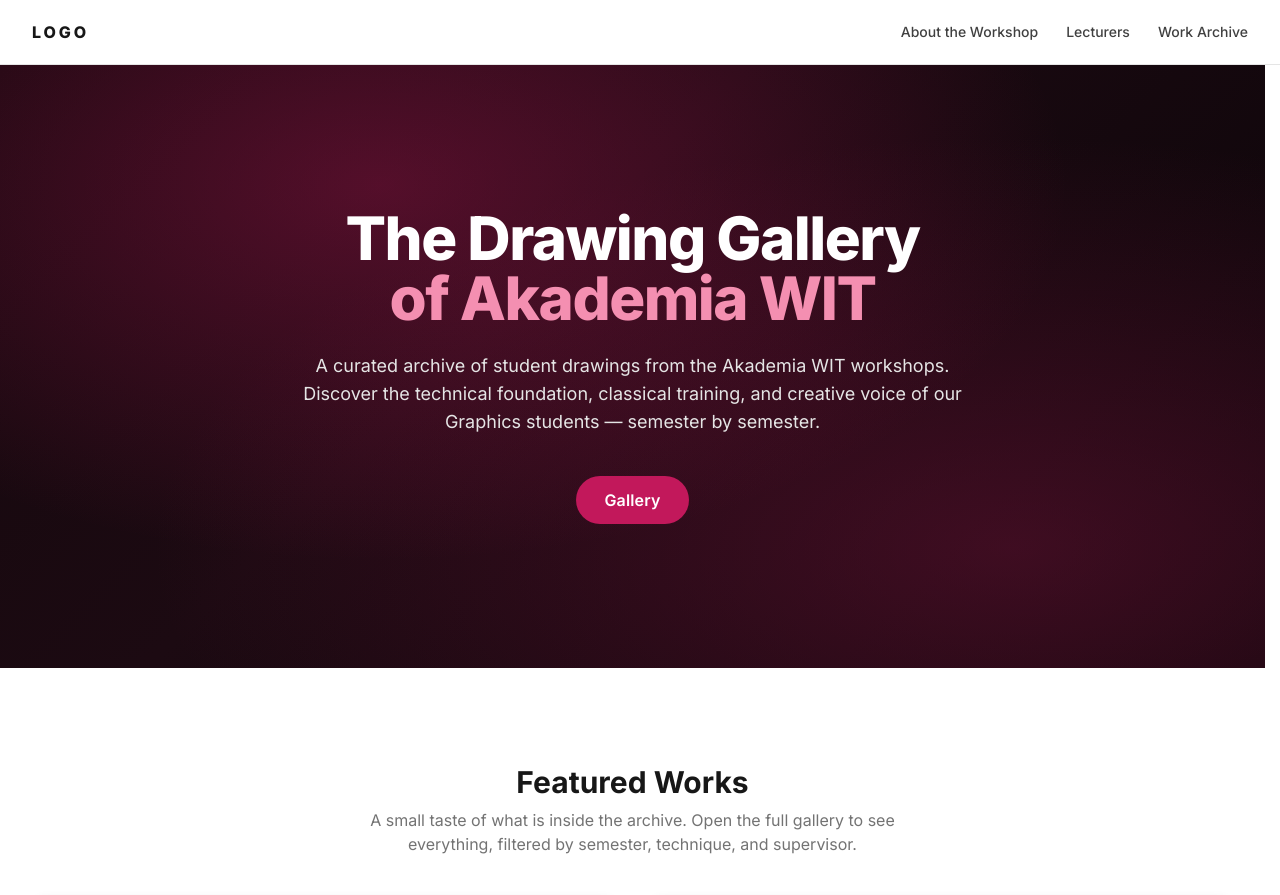
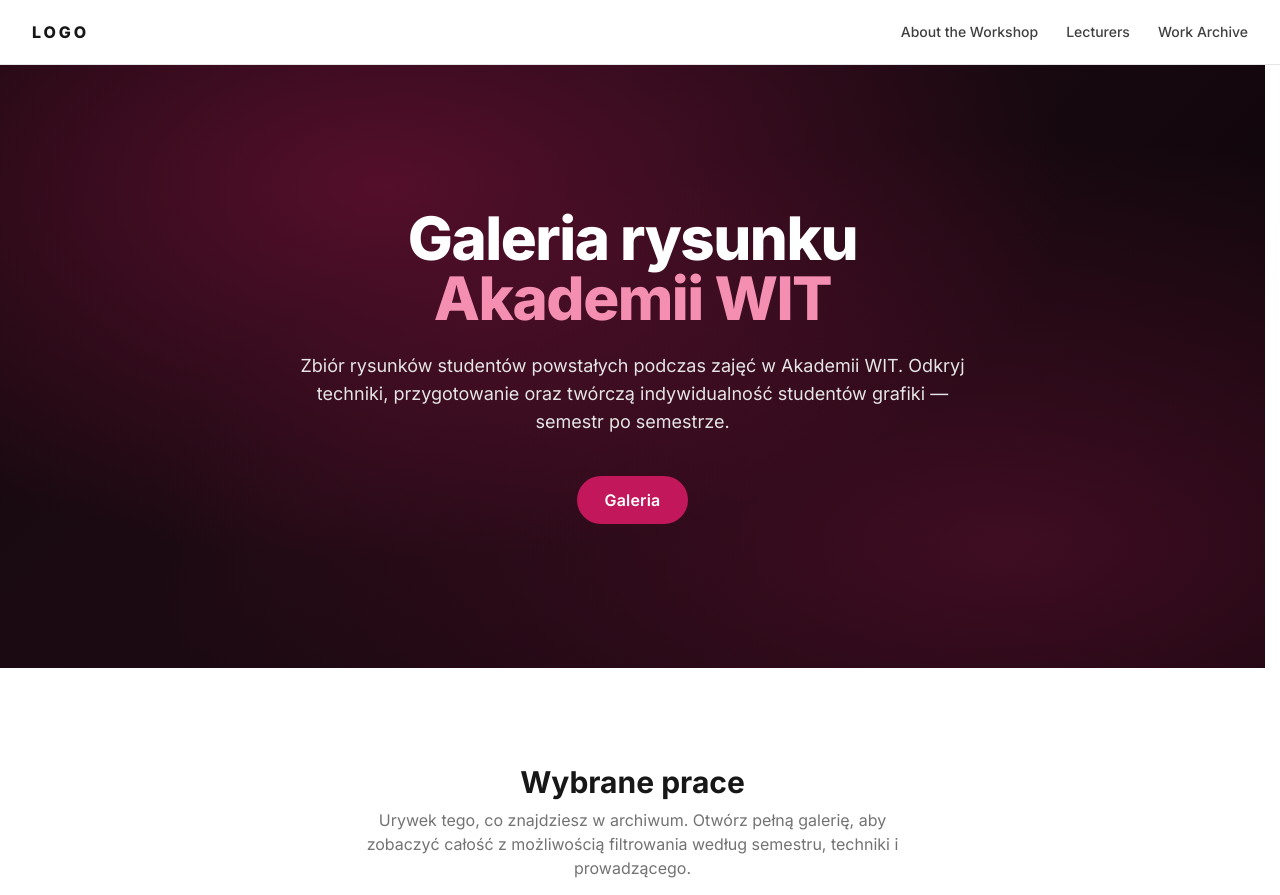
Before and after one commit to Teryss/WIT-Lab-2, a React (Vite) app: page / in a window 1280 px wide. Shown: the top 895 px of the page. Built offline with nearby package versions, Linux system fonts and the light colour scheme.

Commit message:
translate HomePage.jsx
na polski ~I

```diff
--- a/src/pages/HomePage.jsx
+++ b/src/pages/HomePage.jsx
@@ -14,18 +14,18 @@
       <section className="hero-bg text-white">
         <div className="max-w-4xl mx-auto px-6 py-24 md:py-36 text-center">
           <h1 className="text-4xl md:text-6xl font-extrabold leading-tight tracking-tight">
-            The Drawing Gallery
+            Galeria rysunku
             <br className="hidden sm:block" />
-            <span className="text-accent-200"> of Akademia WIT</span>
+            <span className="text-accent-200">Akademii WIT</span>
           </h1>
           <p className="mt-6 text-base md:text-lg text-neutral-200 max-w-2xl mx-auto">
-            A curated archive of student drawings from the Akademia WIT
-            workshops. Discover the technical foundation, classical training, and
-            creative voice of our Graphics students — semester by semester.
+            Zbiór rysunków studentów powstałych podczas zajęć w Akademii WIT.
+            Odkryj techniki, przygotowanie oraz
+            twórczą indywidualność studentów grafiki — semestr po semestrze.
           </p>
           <div className="mt-10">
             <Link to="/gallery" className="btn-pill btn-pill-primary">
-              Gallery
+              Galeria
             </Link>
           </div>
         </div>
@@ -35,11 +35,12 @@
       <section className="max-w-7xl mx-auto px-5 md:px-8 py-16 md:py-24">
         <div className="mb-10 text-center">
           <h2 className="text-2xl md:text-3xl font-bold text-neutral-900">
-            Featured Works
+            Wybrane prace
           </h2>
           <p className="mt-2 text-neutral-500 max-w-xl mx-auto">
-            A small taste of what is inside the archive. Open the full gallery
-            to see everything, filtered by semester, technique, and supervisor.
+            Urywek tego, co znajdziesz w archiwum. Otwórz pełną galerię,
+            aby zobaczyć całość z możliwością filtrowania według semestru,
+            techniki i prowadzącego.
           </p>
         </div>
         <div className="grid grid-cols-1 sm:grid-cols-2 gap-6 md:gap-8">
```
